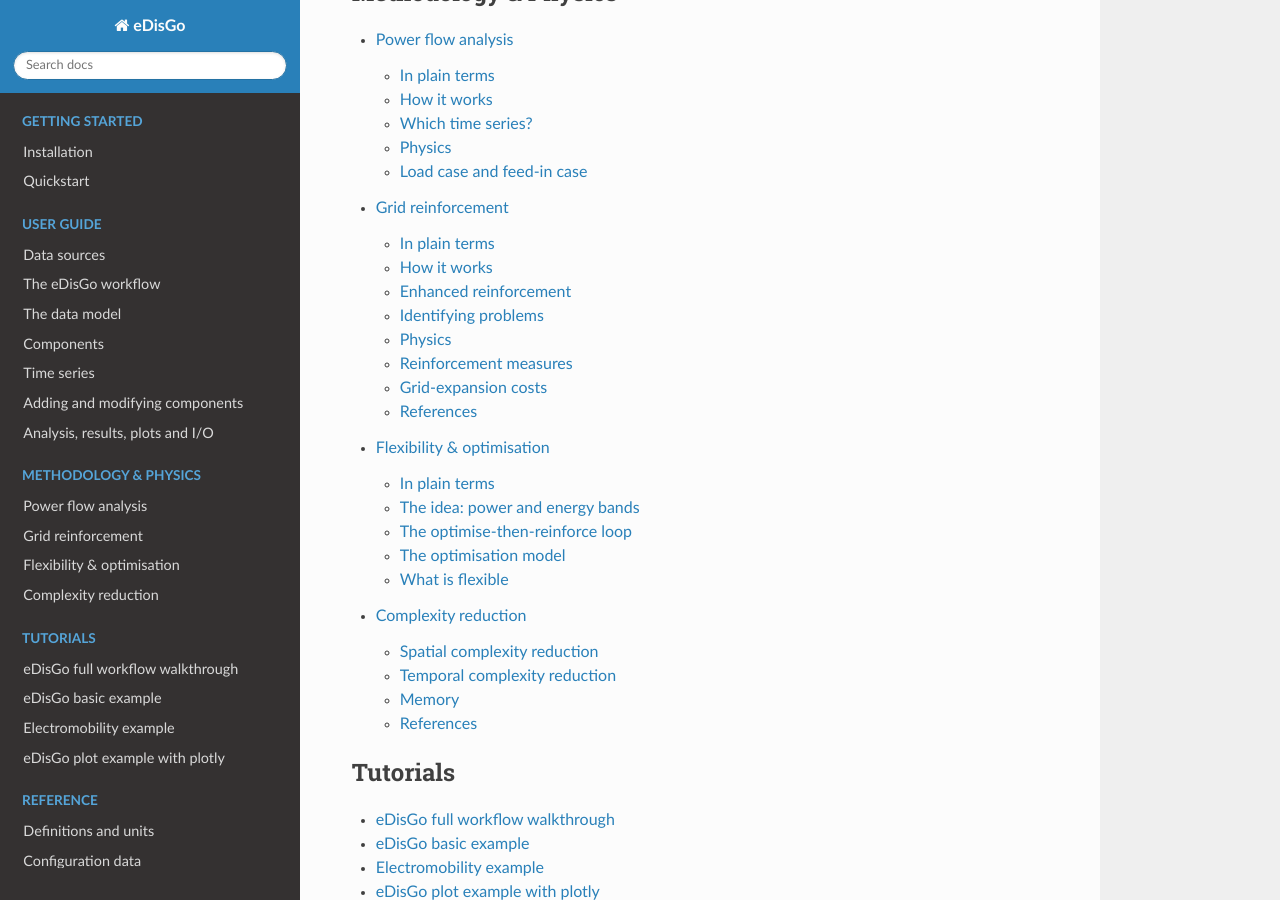
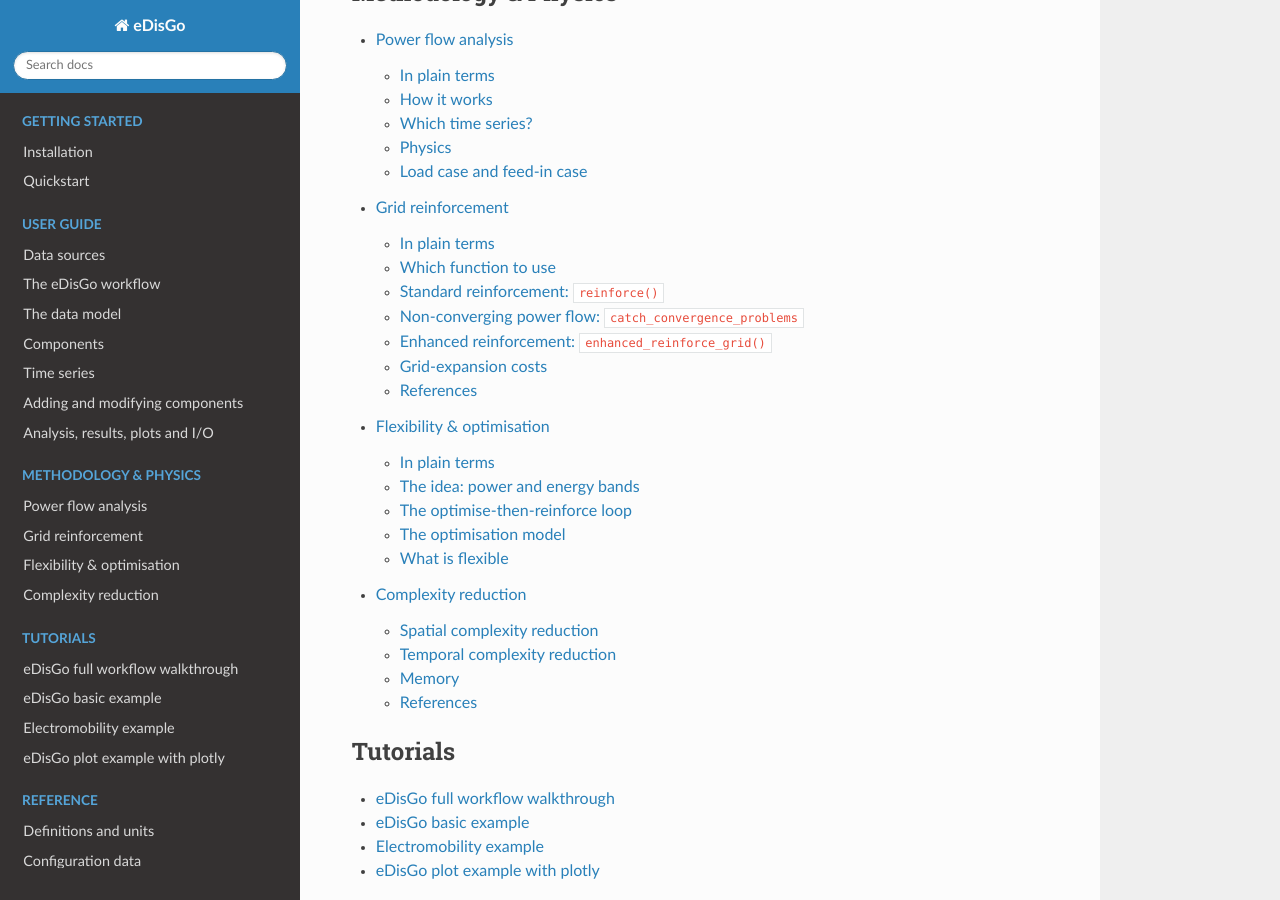
Before and after one commit to openego/eDisGo, a Sphinx documentation site: the page built from doc/index.rst, in a window 1280 px wide and 900 px high, scrolled down 3300 px. Built offline with Sphinx 7.4.7 and the Read the Docs theme 3.1.0, drawn with Linux system fonts in a browser that asks for light colours; pages that are not in the unit, such as notebooks, are missing from menus; part of the change alters nothing that is shown.

Commit message:
Structure the grid reinforcement docs by function
The page now has one chapter per entry point, with a table at the top
showing which measures each one uses:

- Standard reinforcement: reinforce(), with all checks and measures
- Non-converging power flow: catch_convergence_problems (new chapter,
  incl. that it does not catch MaximumIterationError)
- Enhanced reinforcement: enhanced_reinforce_grid(), with the two measures
  only it applies (separation of LV grids, cost-distorting last resort)

It also states that the run pipeline and eGo do not use
enhanced_reinforce_grid.

```diff
--- a/doc/methodology/grid_reinforcement.rst
+++ b/doc/methodology/grid_reinforcement.rst
@@ -14,8 +14,68 @@ applies the measures a German distribution grid operator would typically use
 (parallel cables, bigger/extra transformers, split feeders) until all problems are
 solved — and reports the cost.
 
-How it works
-------------
+Which function to use
+---------------------
+
+There is one reinforcement algorithm,
+:py:func:`~edisgo.flex_opt.reinforce_grid.reinforce_grid`, and two ways of running it
+more robustly. All three use the same checks and the same measures; the robust
+variants only add fallbacks for grids in which the power flow does not converge, and
+:py:func:`~edisgo.flex_opt.reinforce_grid.enhanced_reinforce_grid` adds two measures of
+its own.
+
+In the table, *standard* is :meth:`~edisgo.edisgo.EDisGo.reinforce`, *catch* is
+``reinforce(catch_convergence_problems=True)`` and *enhanced* is
+:py:func:`~edisgo.flex_opt.reinforce_grid.enhanced_reinforce_grid`.
+
+.. list-table::
+   :header-rows: 1
+
+   * - What is done
+     - standard
+     - catch
+     - enhanced
+   * - Measures for overloading and voltage issues
+     - yes
+     - yes
+     - yes
+   * - Parallel lines when a split diverges
+     - yes
+     - yes
+     - yes
+   * - Converging time steps first, scaling
+     - –
+     - yes
+     - yes
+   * - Level by level, LV grid by LV grid
+     - –
+     - –
+     - yes
+   * - Separation of overloaded LV grids
+     - –
+     - –
+     - yes
+   * - Cost-distorting last resort
+     - –
+     - –
+     - optional
+
+The rows are explained in :ref:`standard-reinforcement` (measures),
+:ref:`feeder-split-weaker-line` (parallel lines when the power flow does not converge
+after a split), :ref:`catch-convergence`, :ref:`enhanced-reinforcement`,
+:ref:`lv-grid-separation` (on by default, ``separate_lv_grids``) and
+:ref:`cost-distorting-mode` (only with ``activate_cost_results_disturbing_mode=True``).
+
+The presets of the run pipeline (``edisgo.run``) call
+:meth:`~edisgo.edisgo.EDisGo.reinforce`, some of them with
+``catch_convergence_problems=True``.
+:py:func:`~edisgo.flex_opt.reinforce_grid.enhanced_reinforce_grid` is used neither by
+the run pipeline nor by eGo; it has to be called directly.
+
+.. _standard-reinforcement:
+
+Standard reinforcement: ``reinforce()``
+---------------------------------------
 
 .. only:: html
 
@@ -47,8 +107,9 @@ after that, :class:`~edisgo.flex_opt.exceptions.MaximumIterationError` is raised
 .. only:: html
 
    Click a step to see what is checked and which function applies the measure. The
-   second tab shows the fallback sequence of
-   :py:func:`~edisgo.flex_opt.reinforce_grid.enhanced_reinforce_grid` described below.
+   second tab shows the steps of
+   :py:func:`~edisgo.flex_opt.reinforce_grid.enhanced_reinforce_grid`, see
+   :ref:`enhanced-reinforcement`.
 
    .. raw:: html
       :file: reinforcement_overview.html
@@ -60,60 +121,11 @@ Useful options of :meth:`~edisgo.edisgo.EDisGo.reinforce`:
 * ``split_voltage_band`` — split the allowed voltage band between the voltage levels
   MV, MV/LV stations and LV (default ``True``; see below).
 * ``reduced_analysis`` — only analyse the most critical time steps to save time.
-* ``catch_convergence_problems=True`` — fall back to
-  :py:func:`~edisgo.flex_opt.reinforce_grid.catch_convergence_reinforce_grid`, which
-  handles non-convergence in stages: it first reinforces using only the converging
-  time steps, then the initially non-converging ones, and only as a last resort scales
-  the time series iteratively (starting from a minimal factor of 0.05 and increasing
-  it, for up to 10 iterations).
-
-Enhanced reinforcement
-----------------------
-
-On very large or heavily overloaded grids even
-``catch_convergence_problems=True`` can fail to find a feasible grid.
-:py:func:`~edisgo.flex_opt.reinforce_grid.enhanced_reinforce_grid` is a more robust
-wrapper that reinforces **voltage level by voltage level** and falls back to ever
-more drastic measures until a grid is found on which the power flow converges:
-
-#. **Separate heavily overloaded LV grids** (if ``separate_lv_grids=True``,
-   default). An LV grid whose largest residual apparent power (load minus generation
-   and storage) exceeds ``separation_threshold`` times the nominal apparent power of
-   its MV/LV transformer(s) is split by adding a new MV/LV station (:py:func:`~edisgo.flex_opt.reinforce_grid.run_separate_lv_grids`).
-#. **Reinforce each LV grid on its own.** If a single LV grid does not converge in
-   the power flow, it is split first
-   (:py:func:`~edisgo.flex_opt.reinforce_measures.separate_lv_grid`) and then
-   reinforced.
-#. **Reinforce everything at once.** If that fails, it runs, **in sequence** (each
-   step is attempted regardless of whether the previous one succeeded), the **MV**
-   level only, then **MV + MV/LV stations** (``mode="mvlv"``), then each **LV grid
-   separately** (again splitting any that do not converge).
-#. **Cost-distorting last resort** (only if
-   ``activate_cost_results_disturbing_mode=True``). For LV grids that still cannot be
-   solved, first **all lines are replaced by the standard line type**; if that is
-   still not enough, **all components of the LV grid are aggregated onto the MV/LV
-   station bus**. These measures restore convergence but distort the reported costs:
-   the line replacement is recorded in ``equipment_changes`` and *does* enter the cost
-   calculation, whereas the aggregation leaves no costed trace, so the total is an
-   *underestimate* (a warning is logged and recorded in ``edisgo.results.measures``).
-#. A final full reinforcement is run over the now-feasible grid. Note that the
-   fallback sequence in step 3, the cost-distorting measures in step 4 and this final
-   reinforcement only run if the *"everything at once"* attempt at the start of step 3
-   fails; if it converges right away, the function returns at that point.
-
-Use it when a normal :meth:`~edisgo.edisgo.EDisGo.reinforce` raises convergence or
-iteration errors; for well-behaved grids the standard reinforcement is sufficient.
-
-.. note::
-
-   The MV line reinforcement that splits a feeder with **voltage issues** at an LV
-   station does not insert a switch disconnector at the split point
-   (:py:func:`~edisgo.flex_opt.reinforce_measures.reinforce_lines_voltage_issues`), so
-   the resulting half-rings are not switchable in the model. See
-   :ref:`switches-explained` for the role of switch disconnectors in reinforcement.
+* ``catch_convergence_problems=True`` — handle a power flow that does not converge,
+  see :ref:`catch-convergence`.
 
 Identifying problems
---------------------
+~~~~~~~~~~~~~~~~~~~~
 
 Constraint checking lives in
 :py:mod:`~edisgo.flex_opt.check_tech_constraints`.
@@ -187,7 +199,7 @@ fixed at 0.9 and 1.1 p.u.
       :file: reinforcement_voltage_band.html
 
 Physics
--------
+~~~~~~~
 
 * **Loading / current.** A line's apparent power must stay below
   :math:`S_\text{allowed} = S_\text{nom}\cdot \text{load factor}`, with the current
@@ -202,12 +214,12 @@ Physics
   by adding transformer capacity.
 
 Reinforcement measures
-----------------------
+~~~~~~~~~~~~~~~~~~~~~~
 
 Measures are implemented in :py:mod:`~edisgo.flex_opt.reinforce_measures`.
 
 Lines due to overloading
-~~~~~~~~~~~~~~~~~~~~~~~~~~
+""""""""""""""""""""""""
 
 :py:func:`~edisgo.flex_opt.reinforce_measures.reinforce_lines_overloading` decides per
 line up front, in three cases:
@@ -234,7 +246,7 @@ loop only repeats if the changed impedances create new overloads elsewhere.
       :file: reinforcement_line_overloading.html
 
 Stations due to overloading
-~~~~~~~~~~~~~~~~~~~~~~~~~~~~~
+"""""""""""""""""""""""""""
 
 :py:func:`~edisgo.flex_opt.reinforce_measures.reinforce_hv_mv_station_overloading`
 and :py:func:`~edisgo.flex_opt.reinforce_measures.reinforce_mv_lv_station_overloading`
@@ -255,7 +267,7 @@ compare the missing power :math:`S_\text{missing}` with the existing transformer
       :file: reinforcement_station_overloading.html
 
 MV/LV stations due to voltage issues
-~~~~~~~~~~~~~~~~~~~~~~~~~~~~~~~~~~~~~~
+""""""""""""""""""""""""""""""""""""
 
 :py:func:`~edisgo.flex_opt.reinforce_measures.reinforce_mv_lv_station_voltage_issues`
 installs a parallel standard transformer at every station whose voltage difference
@@ -265,7 +277,7 @@ parallel transformer lowers the impedance of the station and with it the voltage
 difference across it.
 
 Lines due to voltage issues
-~~~~~~~~~~~~~~~~~~~~~~~~~~~~~
+"""""""""""""""""""""""""""
 
 :py:func:`~edisgo.flex_opt.reinforce_measures.reinforce_lines_voltage_issues`
 addresses, per feeder, the critical node **farthest from the station** (by path
@@ -301,7 +313,7 @@ Both measures are rules of thumb; what they cannot do is summarised in
 .. _feeder-split:
 
 Splitting a feeder
-""""""""""""""""""
+^^^^^^^^^^^^^^^^^^
 
 #. **Find the split node.** It is the first node on the path to the critical node at
    or beyond two thirds of the path length. In **LV** grids it is moved back towards
@@ -321,6 +333,14 @@ Splitting a feeder
    power flow is repeated and the voltages are checked again. If it does not converge,
    see :ref:`feeder-split-weaker-line`.
 
+.. note::
+
+   The MV line reinforcement that splits a feeder with **voltage issues** at an LV
+   station does not insert a switch disconnector at the split point
+   (:py:func:`~edisgo.flex_opt.reinforce_measures.reinforce_lines_voltage_issues`), so
+   the resulting half-rings are not switchable in the model. See
+   :ref:`switches-explained` for the role of switch disconnectors in reinforcement.
+
 The two thirds come from the distribution grid study of Baden-Württemberg ([BW]_).
 For a uniformly loaded feeder of length :math:`L` that is split at :math:`a` and fed
 again by a new line of the **same type**, the voltage drop at the end of the front
@@ -331,7 +351,7 @@ part is proportional to :math:`a^2/2` and at the end of the rear part to
 .. _feeder-split-weaker-line:
 
 When the split line is weaker than the bypassed path
-^^^^^^^^^^^^^^^^^^^^^^^^^^^^^^^^^^^^^^^^^^^^^^^^^^^^^
+++++++++++++++++++++++++++++++++++++++++++++++++++++
 
 The split line replaces the path from the station to the split node for everything
 behind the split. Usually the old path consists of thinner or older cables, and the
@@ -410,7 +430,7 @@ described in the next section.
 .. _path-reinforcement:
 
 Reinforcing lines on the path to the critical node
-""""""""""""""""""""""""""""""""""""""""""""""""""""
+^^^^^^^^^^^^^^^^^^^^^^^^^^^^^^^^^^^^^^^^^^^^^^^^^^
 
 The split node at two thirds of the path is often the first node of the feeder, for
 example when an earlier iteration split the feeder and installed a long new line from
@@ -477,7 +497,7 @@ earthwork, 20 kEUR/km cable); eDisGo itself runs a power flow after every iterat
 .. _voltage-reinforcement-limits:
 
 Limits of line reinforcement due to voltage issues
-""""""""""""""""""""""""""""""""""""""""""""""""""""
+^^^^^^^^^^^^^^^^^^^^^^^^^^^^^^^^^^^^^^^^^^^^^^^^^^
 
 Both measures follow rules of thumb of grid planning and are corrected by the power
 flow of the next iteration; they are not optimised. This keeps reinforcement fast and
@@ -514,27 +534,97 @@ close to what a grid operator would do, but has limits:
   in the step, up to four parallel lines are added to them before the error is raised,
   even if the power flow does not converge for another reason.
 * **The loading of the split line is not checked when splitting.** An overloaded
-  split line is reinforced in the final step due to overloading (see `How it works`_).
+  split line is reinforced in the final step due to overloading (see
+  :ref:`standard-reinforcement`).
 * **The split line follows the existing route.** Its length, and therefore its cost, is
   the length of the path to the split node; a shorter route is not searched for. In MV
   grids no switch disconnector is inserted at the split node (see the note in
-  `Enhanced reinforcement`_).
+  :ref:`feeder-split`).
 * **Path reinforcement uses a linear estimate.** The voltage difference along the path
   is estimated as :math:`\sum r \cdot I` with the currents of one time step, the one
   with the largest deviation at the critical node, before reinforcement. Reactance and
   the change of the currents by the reinforcement are neglected, and the factor of one
   half on the share is empirical (see :ref:`path-reinforcement`).
 
+.. _catch-convergence:
+
+Non-converging power flow: ``catch_convergence_problems``
+---------------------------------------------------------
+
+With ``catch_convergence_problems=True``, :meth:`~edisgo.edisgo.EDisGo.reinforce`
+runs :py:func:`~edisgo.flex_opt.reinforce_grid.catch_convergence_reinforce_grid`. It
+uses the standard reinforcement unchanged and only reacts when the power flow does not
+converge:
+
+#. **Try the standard reinforcement** with all time steps.
+#. **Reinforce with the converging time steps** only, then try again with the time
+   steps that did not converge at first, as the grid is now stronger.
+#. **Scale the time series** if some time steps still do not converge: load and
+   feed-in are scaled down, starting from a factor of 0.05, the grid is reinforced and
+   the factor is increased step by step until the original time series are reached,
+   in up to 10 iterations.
+
+It only catches a power flow that does not converge. A voltage issue or overload that
+the measures cannot solve still ends with
+:class:`~edisgo.flex_opt.exceptions.MaximumIterationError`.
+
+.. _enhanced-reinforcement:
+
+Enhanced reinforcement: ``enhanced_reinforce_grid()``
+-----------------------------------------------------
+
+On very large or heavily overloaded grids even
+``catch_convergence_problems=True`` can fail to find a feasible grid.
+:py:func:`~edisgo.flex_opt.reinforce_grid.enhanced_reinforce_grid` is a more robust
+wrapper that reinforces **voltage level by voltage level** and falls back to ever
+more drastic measures until a grid is found on which the power flow converges:
+
+#. **Separate heavily overloaded LV grids** (if ``separate_lv_grids=True``,
+   default). An LV grid whose largest residual apparent power (load minus generation
+   and storage) exceeds ``separation_threshold`` times the nominal apparent power of
+   its MV/LV transformer(s) is split by adding a new MV/LV station, see
+   :ref:`lv-grid-separation`.
+#. **Reinforce each LV grid on its own.** If a single LV grid does not converge in
+   the power flow, it is separated first (:ref:`lv-grid-separation`) and then
+   reinforced.
+#. **Reinforce everything at once.** If that fails, it runs, **in sequence** (each
+   step is attempted regardless of whether the previous one succeeded), the **MV**
+   level only, then **MV + MV/LV stations** (``mode="mvlv"``), then each **LV grid
+   separately** (again splitting any that do not converge).
+#. **Cost-distorting last resort** (only if
+   ``activate_cost_results_disturbing_mode=True``), see :ref:`cost-distorting-mode`.
+#. A final full reinforcement is run over the now-feasible grid. Note that the
+   fallback sequence in step 3, the cost-distorting measures in step 4 and this final
+   reinforcement only run if the *"everything at once"* attempt at the start of step 3
+   fails; if it converges right away, the function returns at that point.
+
+All calls of :meth:`~edisgo.edisgo.EDisGo.reinforce` inside use
+``catch_convergence_problems=True``, so everything described in
+:ref:`standard-reinforcement` and :ref:`catch-convergence` applies to each of them.
+
+Use it when :meth:`~edisgo.edisgo.EDisGo.reinforce` with
+``catch_convergence_problems=True`` still raises convergence or iteration errors; for
+well-behaved grids the standard reinforcement is sufficient.
+
+Measures used only by ``enhanced_reinforce_grid()``
+~~~~~~~~~~~~~~~~~~~~~~~~~~~~~~~~~~~~~~~~~~~~~~~~~~~
+
+Two measures are not part of the standard reinforcement and are only applied by
+:py:func:`~edisgo.flex_opt.reinforce_grid.enhanced_reinforce_grid`.
+
+.. _lv-grid-separation:
+
 Separating overloaded LV grids
-~~~~~~~~~~~~~~~~~~~~~~~~~~~~~~~~
+""""""""""""""""""""""""""""""
 
 :py:func:`~edisgo.flex_opt.reinforce_measures.separate_lv_grid` splits a heavily
 overloaded LV grid by adding a new MV/LV station at the location of the existing one.
-It is used by :py:func:`~edisgo.flex_opt.reinforce_grid.run_separate_lv_grids`, which
+:meth:`~edisgo.edisgo.EDisGo.reinforce` never does this. It is only used inside
+:py:func:`~edisgo.flex_opt.reinforce_grid.enhanced_reinforce_grid`: in its first step
+through :py:func:`~edisgo.flex_opt.reinforce_grid.run_separate_lv_grids`, which
 separates every LV grid whose largest residual apparent power (load minus generation
 and storage) exceeds ``separation_threshold`` (default 2) times the rated power of its
-transformers, and by :py:func:`~edisgo.flex_opt.reinforce_grid.enhanced_reinforce_grid`
-for LV grids whose power flow does not converge.
+transformers, and later for every LV grid whose power flow does not converge.
 
 #. **Feeders are treated from the one with the fewest buses to the one with the most.**
    For each feeder the bus at half of the path length to its last bus is found; like the split node above, it
@@ -560,6 +650,19 @@ for LV grids whose power flow does not converge.
 
    .. raw:: html
       :file: reinforcement_lv_separation.html
+
+.. _cost-distorting-mode:
+
+Cost-distorting last resort
+"""""""""""""""""""""""""""
+
+Only with ``activate_cost_results_disturbing_mode=True`` and only for LV grids that
+still cannot be reinforced, :py:func:`~edisgo.flex_opt.reinforce_grid.enhanced_reinforce_grid`
+first replaces **all lines of the LV grid by standard lines**. If the grid still cannot
+be reinforced, **all its components are aggregated at the MV/LV station**. Both make
+the power flow converge but distort the result: the replaced lines are part of the
+costs, the aggregation leaves no trace in the costs, so the total is an underestimate.
+A warning is logged and the measure is recorded in ``edisgo.results.measures``.
 
 .. _grid-expansion-costs:
 
```
